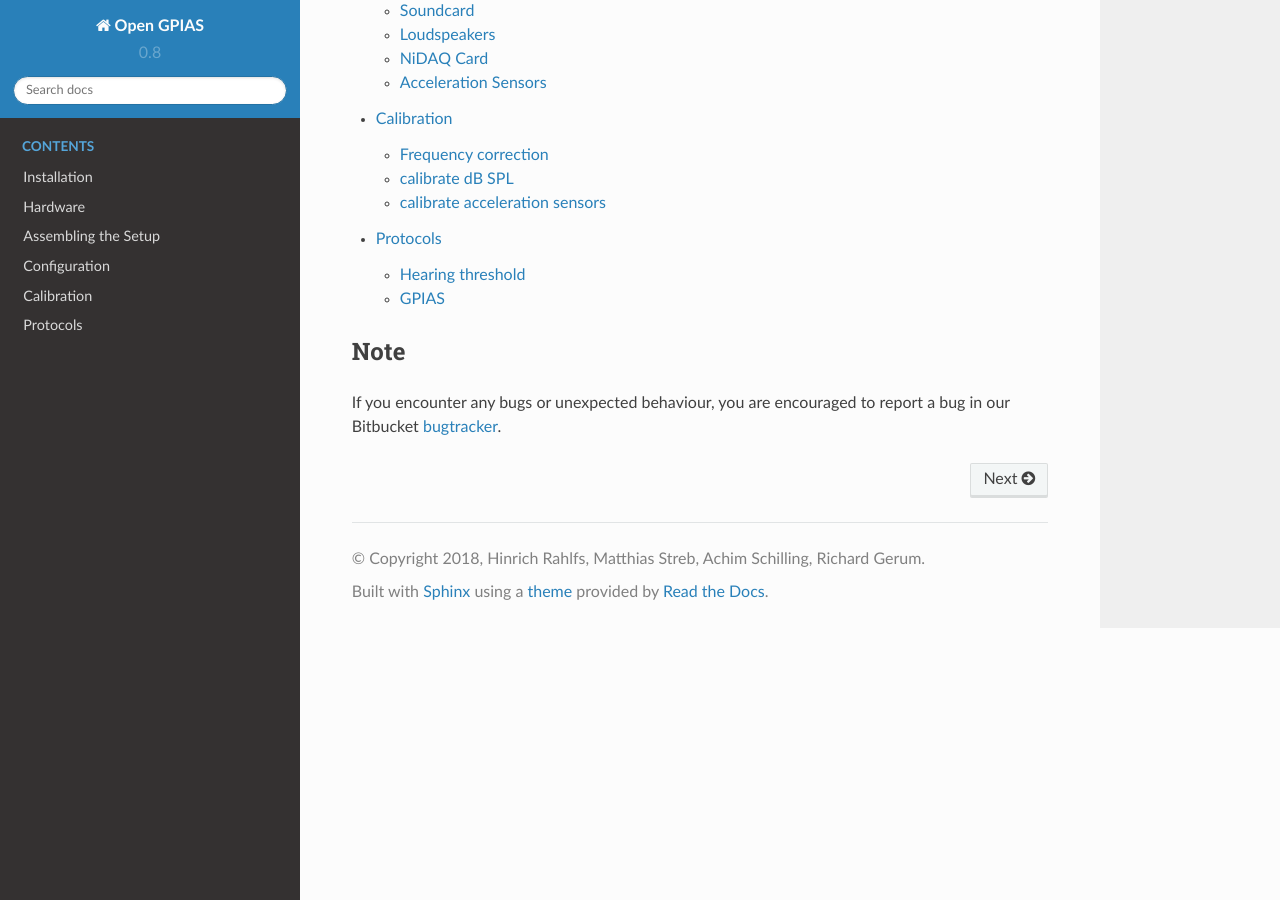
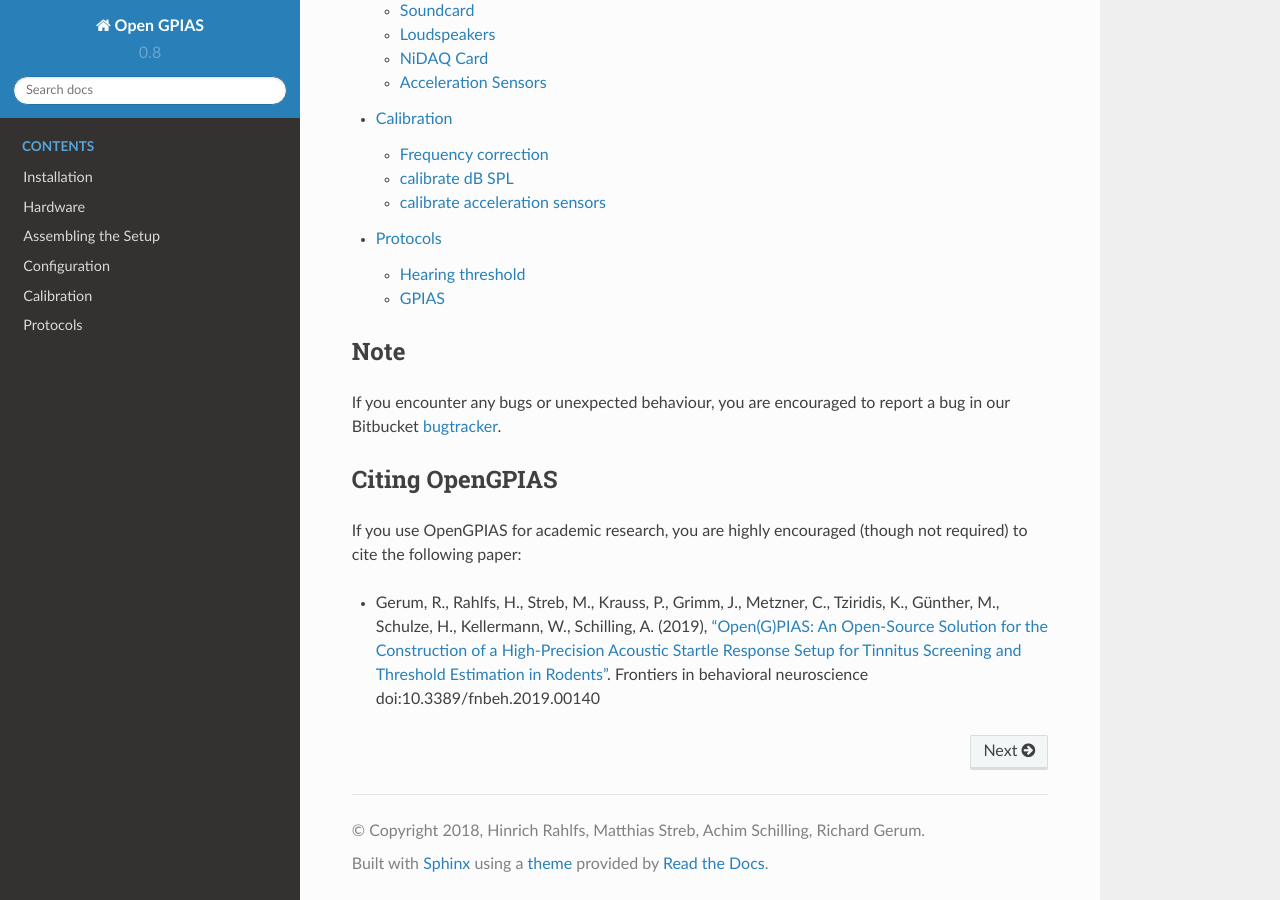
Before and after one commit to rgerum/open_gpias, a Sphinx documentation site: the page built from docs/index.rst, in a window 1280 px wide and 900 px high, scrolled down 725 px. Built offline with Sphinx 7.4.7 and the Read the Docs theme 2.0.0, drawn with Linux system fonts in a browser that asks for light colours; some of the changed text lies outside the part shown.

Commit message:
docs: added reference to the paper

```diff
--- a/docs/index.rst
+++ b/docs/index.rst
@@ -7,7 +7,7 @@
 Welcome to the Open GPIAS Documentation
 =======================================
 
-Open GPIAS is a program written in the Python programming language.
+Open GPIAS is an open-source tool to record the acoustic startle reflex (ASR) of rodents.
 
 .. toctree::
     :caption: Contents
@@ -24,4 +24,14 @@
 ----
 
 If you encounter any bugs or unexpected behaviour, you are encouraged to report a bug in our
-Bitbucket `bugtracker <https://bitbucket.org/randrian/open_gpias/issues>`_.
+Bitbucket `bugtracker <https://github.com/rgerum/open_gpias/issues>`_.
+
+Citing OpenGPIAS
+----------------
+
+If you use OpenGPIAS for academic research, you are highly encouraged (though not
+required) to cite the following paper:
+
+*  Gerum, R., Rahlfs, H., Streb, M., Krauss, P., Grimm, J., Metzner, C., Tziridis, K., Günther, M., Schulze, H., Kellermann, W., Schilling, A. (2019),
+   `"Open(G)PIAS: An Open-Source Solution for the Construction of a High-Precision Acoustic Startle Response Setup for Tinnitus Screening and Threshold Estimation in Rodents" <https://doi.org/10.3389/fnbeh.2019.00140>`_.
+   Frontiers in behavioral neuroscience doi:10.3389/fnbeh.2019.00140
```
